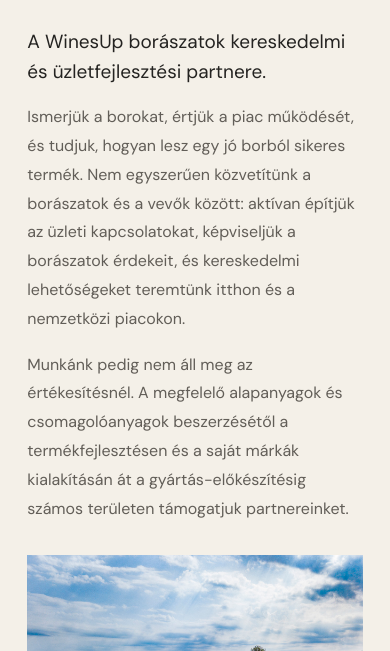
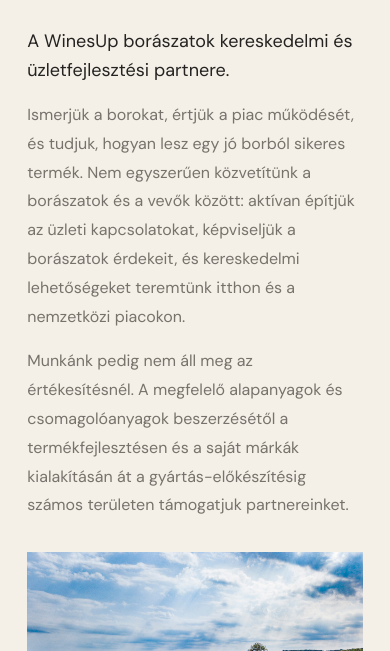
Before and after one commit to bendeguzvarosi/winesup, a plain HTML site: page about.html in a window 390 px wide. Shown: the part 193-844 px from the top of the page. Drawn offline with Linux system fonts and the light colour scheme.

Commit message:
Adjust about copy layout and restore team slogan

```diff
--- a/style.css
+++ b/style.css
@@ -328,3 +328,17 @@
  .about-markets .country-chips{margin:0}
  .contact-band-copy{font-size:15px}
 }
+
+
+/* About page refinements */
+.about-intro-copy{display:flex;flex-direction:column;gap:20px;align-content:initial}
+.about-intro-copy p,
+.about-intro-copy p:first-child{grid-column:auto;max-width:none;margin:0;font-size:16px;line-height:1.8;color:var(--muted)}
+.about-intro-copy p:first-child{font-size:20px;line-height:1.6;color:var(--ink)}
+.about-intro-copy .about-slogan{display:none}
+.team-slogan{margin:76px 0 54px;font-family:'Manrope',sans-serif;font-size:clamp(34px,4.2vw,58px);font-weight:700;line-height:1.08;letter-spacing:-.045em;color:#22211f;max-width:900px}
+@media(max-width:800px){
+ .about-intro-copy{display:flex;flex-direction:column;gap:16px}
+ .about-intro-copy p:first-child{font-size:18px}
+ .team-slogan{margin:54px 0 36px;font-size:clamp(30px,8vw,42px)}
+}
```
